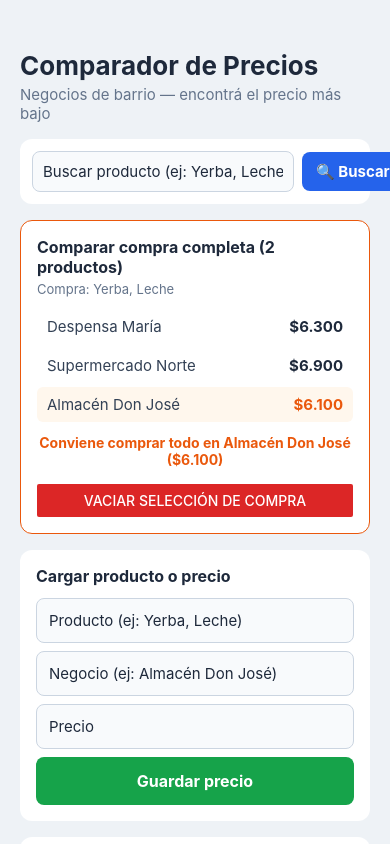
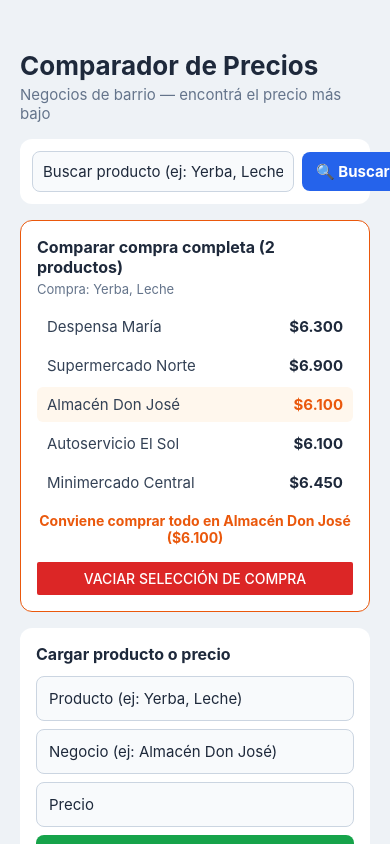
Before and after one commit to Exodo77/TP-app-movil-WalterCorrejidor, a React Native app: screen / in a window 390 px wide. Built offline with nearby package versions, Linux system fonts and the light colour scheme.

Commit message:
Se agregaron productos y negocios por defecto

```diff
--- a/src/repositories/ProductosRepository.js
+++ b/src/repositories/ProductosRepository.js
@@ -1,6 +1,6 @@
 import AsyncStorage from '@react-native-async-storage/async-storage';
 
-const CLAVE_PRODUCTOS = 'productos_comparador';
+const CLAVE_PRODUCTOS = 'productos_comparador_v2';
 
 const productosIniciales = [
   {
@@ -10,6 +10,8 @@ const productosIniciales = [
       { negocio: 'Despensa María', precio: 4800 },
       { negocio: 'Supermercado Norte', precio: 5200 },
       { negocio: 'Almacén Don José', precio: 4500 },
+      { negocio: 'Autoservicio El Sol', precio: 4650 },
+      { negocio: 'Minimercado Central', precio: 4900 },
     ],
   },
   {
@@ -19,6 +21,8 @@ const productosIniciales = [
       { negocio: 'Despensa María', precio: 1500 },
       { negocio: 'Supermercado Norte', precio: 1700 },
       { negocio: 'Almacén Don José', precio: 1600 },
+      { negocio: 'Autoservicio El Sol', precio: 1450 },
+      { negocio: 'Minimercado Central', precio: 1550 },
     ],
   },
   {
@@ -28,6 +32,8 @@ const productosIniciales = [
       { negocio: 'Despensa María', precio: 2200 },
       { negocio: 'Supermercado Norte', precio: 2400 },
       { negocio: 'Almacén Don José', precio: 2000 },
+      { negocio: 'Autoservicio El Sol', precio: 2150 },
+      { negocio: 'Minimercado Central', precio: 2100 },
     ],
   },
   {
@@ -37,6 +43,52 @@ const productosIniciales = [
       { negocio: 'Despensa María', precio: 1400 },
       { negocio: 'Supermercado Norte', precio: 1500 },
       { negocio: 'Almacén Don José', precio: 1350 },
+      { negocio: 'Autoservicio El Sol', precio: 1380 },
+      { negocio: 'Minimercado Central', precio: 1450 },
+    ],
+  },
+  {
+    id: '5',
+    nombre: 'Arroz',
+    precios: [
+      { negocio: 'Despensa María', precio: 1900 },
+      { negocio: 'Supermercado Norte', precio: 2100 },
+      { negocio: 'Almacén Don José', precio: 1850 },
+      { negocio: 'Autoservicio El Sol', precio: 1800 },
+      { negocio: 'Minimercado Central', precio: 1950 },
+    ],
+  },
+  {
+    id: '6',
+    nombre: 'Fideos',
+    precios: [
+      { negocio: 'Despensa María', precio: 1600 },
+      { negocio: 'Supermercado Norte', precio: 1750 },
+      { negocio: 'Almacén Don José', precio: 1550 },
+      { negocio: 'Autoservicio El Sol', precio: 1650 },
+      { negocio: 'Minimercado Central', precio: 1500 },
+    ],
+  },
+  {
+    id: '7',
+    nombre: 'Aceite',
+    precios: [
+      { negocio: 'Despensa María', precio: 3200 },
+      { negocio: 'Supermercado Norte', precio: 3400 },
+      { negocio: 'Almacén Don José', precio: 3100 },
+      { negocio: 'Autoservicio El Sol', precio: 2950 },
+      { negocio: 'Minimercado Central', precio: 3150 },
+    ],
+  },
+  {
+    id: '8',
+    nombre: 'Harina',
+    precios: [
+      { negocio: 'Despensa María', precio: 1300 },
+      { negocio: 'Supermercado Norte', precio: 1450 },
+      { negocio: 'Almacén Don José', precio: 1250 },
+      { negocio: 'Autoservicio El Sol', precio: 1280 },
+      { negocio: 'Minimercado Central', precio: 1200 },
     ],
   },
 ];
@@ -57,14 +109,14 @@ export async function obtenerProductos() {
   return productosIniciales;
 }
 
-export async function restaurarProductos() {
-  await guardarProductos(productosIniciales);
-  return productosIniciales;
-}
-
 export async function guardarProductos(productos) {
   await AsyncStorage.setItem(
     CLAVE_PRODUCTOS,
     JSON.stringify(productos)
   );
 }
+
+export async function restaurarProductos() {
+  await guardarProductos(productosIniciales);
+  return productosIniciales;
+}
```
